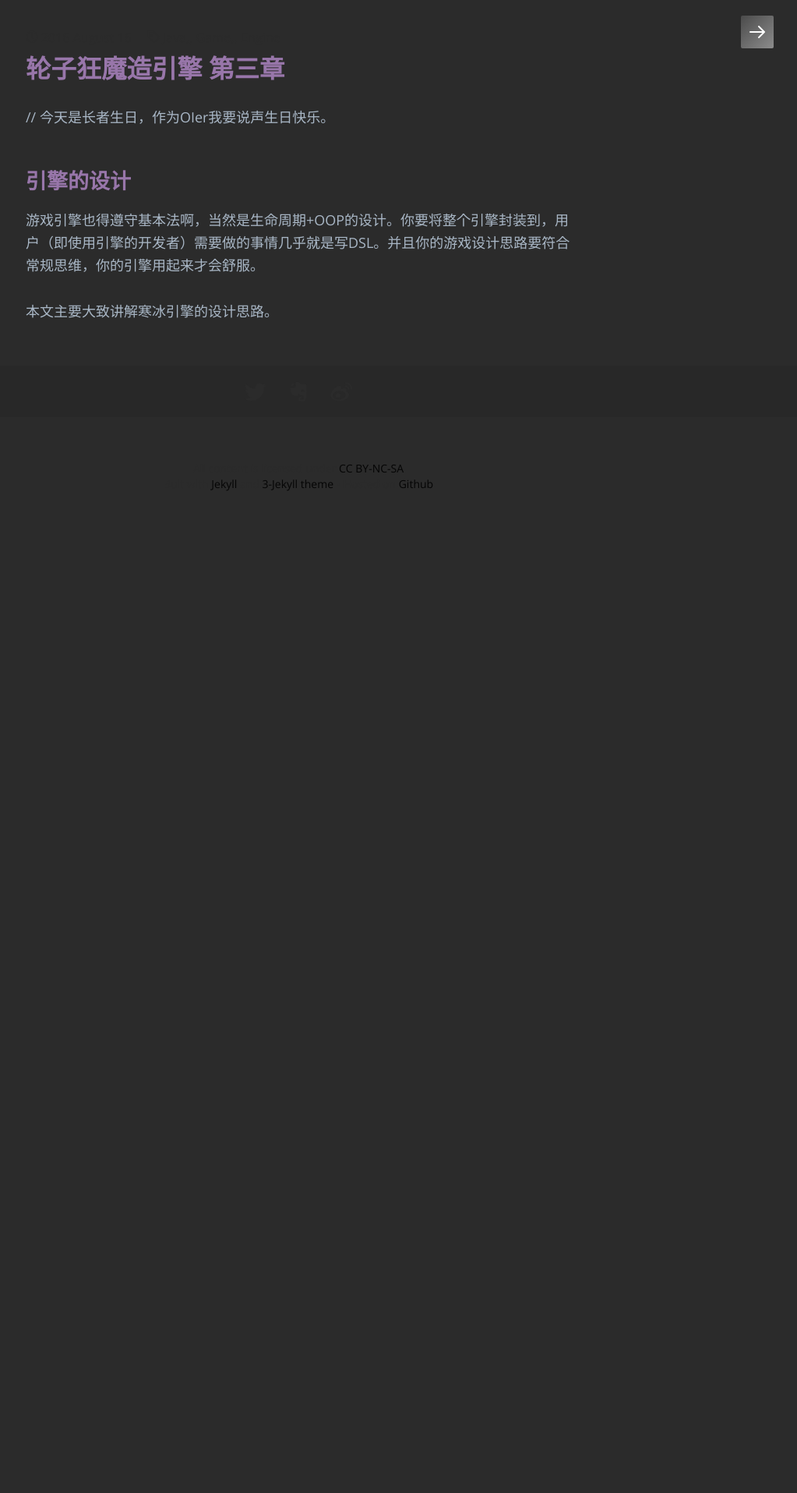
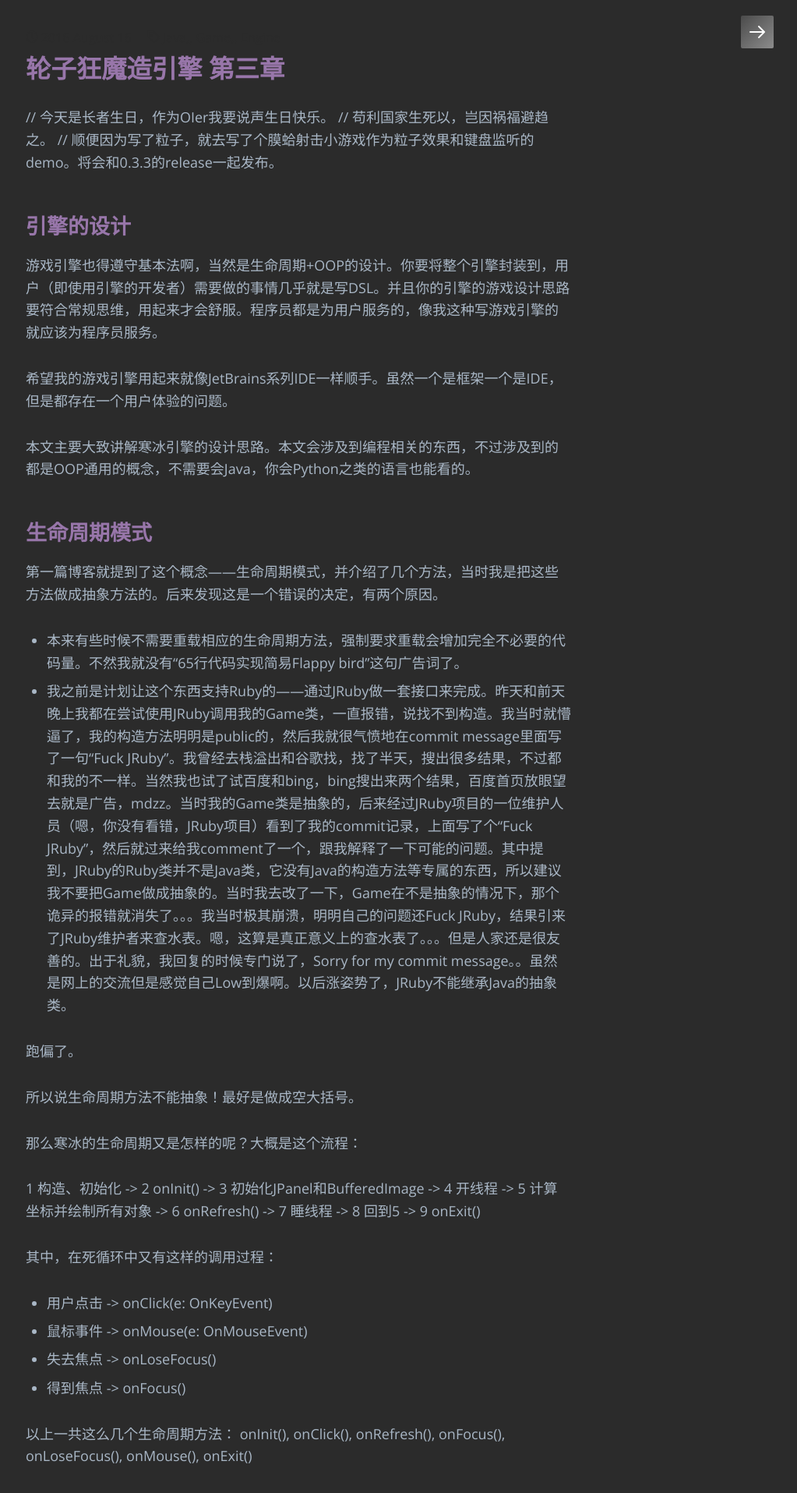
Before and after one commit to kangkangkang/ice1000.github.io, a Jekyll site: the page built from _posts/Game/2016-8-16-MakeEngine3.md, in a window 1280 px wide. Shown: the top 1915 px of the page at 78% size, without its empty margins (257-1280 px from the left). Built offline with Jekyll 4.4.1, drawn with Linux system fonts in a browser that asks for light colours; some web fonts are replaced; some of the changed text lies outside the part shown.

Commit message:
commit via a script

```diff
--- a/_posts/Game/2016-8-16-MakeEngine3.md
+++ b/_posts/Game/2016-8-16-MakeEngine3.md
@@ -8,8 +8,54 @@ description: make a game engine chapter 3
 ---
 
 // 今天是长者生日，作为OIer我要说声生日快乐。
+// 苟利国家生死以，岂因祸福避趋之。
+// 顺便因为写了粒子，就去写了个膜蛤射击小游戏作为粒子效果和键盘监听的demo。将会和0.3.3的release一起发布。
 
 ## 引擎的设计
-游戏引擎也得遵守基本法啊，当然是生命周期+OOP的设计。你要将整个引擎封装到，用户（即使用引擎的开发者）需要做的事情几乎就是写DSL。并且你的游戏设计思路要符合常规思维，你的引擎用起来才会舒服。
+游戏引擎也得遵守基本法啊，当然是生命周期+OOP的设计。你要将整个引擎封装到，用户（即使用引擎的开发者）需要做的事情几乎就是写DSL。并且你的引擎的游戏设计思路要符合常规思维，用起来才会舒服。程序员都是为用户服务的，像我这种写游戏引擎的就应该为程序员服务。
 
-本文主要大致讲解寒冰引擎的设计思路。
+希望我的游戏引擎用起来就像JetBrains系列IDE一样顺手。虽然一个是框架一个是IDE，但是都存在一个用户体验的问题。
+
+本文主要大致讲解寒冰引擎的设计思路。本文会涉及到编程相关的东西，不过涉及到的都是OOP通用的概念，不需要会Java，你会Python之类的语言也能看的。
+
+## 生命周期模式
+第一篇博客就提到了这个概念——生命周期模式，并介绍了几个方法，当时我是把这些方法做成抽象方法的。后来发现这是一个错误的决定，有两个原因。<br/>
++ 本来有些时候不需要重载相应的生命周期方法，强制要求重载会增加完全不必要的代码量。不然我就没有“65行代码实现简易Flappy bird”这句广告词了。
++ 我之前是计划让这个东西支持Ruby的——通过JRuby做一套接口来完成。昨天和前天晚上我都在尝试使用JRuby调用我的Game类，一直报错，说找不到构造。我当时就懵逼了，我的构造方法明明是public的，然后我就很气愤地在commit message里面写了一句“Fuck JRuby”。我曾经去栈溢出和谷歌找，找了半天，搜出很多结果，不过都和我的不一样。当然我也试了试百度和bing，bing搜出来两个结果，百度首页放眼望去就是广告，mdzz。当时我的Game类是抽象的，后来经过JRuby项目的一位维护人员（嗯，你没有看错，JRuby项目）看到了我的commit记录，上面写了个“Fuck JRuby”，然后就过来给我comment了一个，跟我解释了一下可能的问题。其中提到，JRuby的Ruby类并不是Java类，它没有Java的构造方法等专属的东西，所以建议我不要把Game做成抽象的。当时我去改了一下，Game在不是抽象的情况下，那个诡异的报错就消失了。。。我当时极其崩溃，明明自己的问题还Fuck JRuby，结果引来了JRuby维护者来查水表。嗯，这算是真正意义上的查水表了。。。但是人家还是很友善的。出于礼貌，我回复的时候专门说了，Sorry for my commit message。。虽然是网上的交流但是感觉自己Low到爆啊。以后涨姿势了，JRuby不能继承Java的抽象类。
+
+跑偏了。
+
+所以说生命周期方法不能抽象！最好是做成空大括号。
+
+那么寒冰的生命周期又是怎样的呢？大概是这个流程：
+
+1 构造、初始化 -> 2 onInit() -> 3 初始化JPanel和BufferedImage -> 4 开线程 -> 5 计算坐标并绘制所有对象 -> 6 onRefresh() -> 7 睡线程 ->  8 回到5 -> 9 onExit()
+
+其中，在死循环中又有这样的调用过程：
+
+- 用户点击 -> onClick(e: OnKeyEvent)
+- 鼠标事件 -> onMouse(e: OnMouseEvent)
+- 失去焦点 -> onLoseFocus()
+- 得到焦点 -> onFocus()
+
+以上一共这么几个生命周期方法：
+onInit(), onClick(), onRefresh(), onFocus(), onLoseFocus(), onMouse(), onExit()
+
+这样用户就能很好地把控刷新的问题了。
+
+## 提供API
+为了简化用户操作，我还封装了提供以下功能的API：<br/>
+截屏、增加对象、批量增加对象、删除对象、批量删除对象、重载鼠标、设置刷新率、设置键盘监听等。
+
+其中我认为最有意思的是截屏，调用之后返回当前屏幕状态。
+
+## 游戏引擎主体结构
+下面说说寒冰的主体结构。
+
+前文一直提到的“对象”这个概念，到底什么是对象呢？其实就是我们平时所说的“精灵(Spirit)”，我记得Unity里面貌似就叫这个。不过在代码中，这东西被称为gameObject。我在这里沿用了Object这个称呼，不过为了和JVM基类Object区分开，我就将这个对象接口命名为FObject。F是FriceEngine的意思。
+
+然后我设计了三个类/抽象类/接口来实现FObject，分别是ShapeObject，ImageObject和ParticleEffect。最后一个是刚刚才完成的粒子效果，以一个对象的形式呈现。ShapeObject是指定一个形状和颜色的Object，ImageObject是指定一个图片的Object。他们分别需要一个叫做FResource的资源类，通过这个类保存、传输资源。
+
+FResource的继承关系就比较复杂了，FResource的子类有ColorResource、ImageResource和ParticleResource，分别对应上面的三个Object。而ImageObject的子类又有FileImageResource、WebImageResource、FrameImageResource、PartImageResource。顾名思义，一个从文件构造，一个从URL构造，一个是逐帧播放图片的Resource（即不同时刻返回的图片不同，一直刷新会看到逐帧动画的效果），一个是通过别的Object的一部分来构造自己的Resource。
+
+这里就看到我的逐帧动画实现了，我认为逐帧动画和属性动画应该严格区分开。属性动画我是单独作为动画支持的，而逐帧动画却是一种图片的形式呈现。用户可以把逐帧动画想象成是gif图片，然后通过构造这个逐帧动画FrameImageResource来实现逐帧动画的播放。
```
